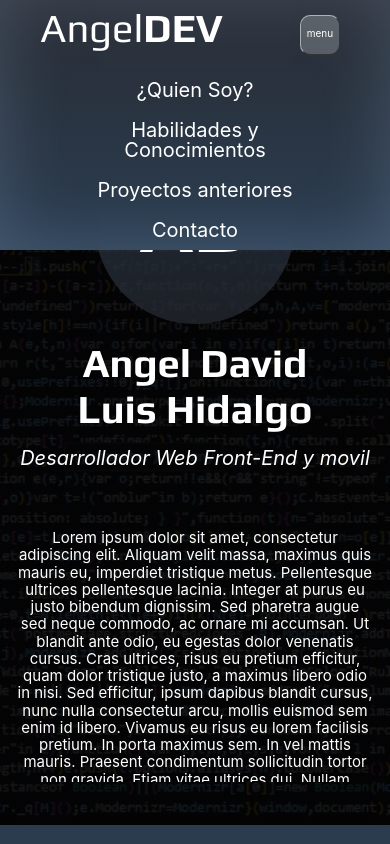
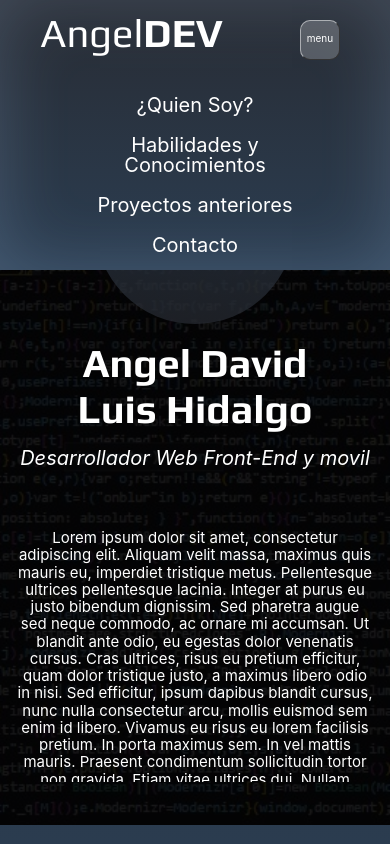
Before and after one commit to Angel-O-29/AngelDev, a React (Create React App) app: page / in a window 390 px wide. Shown: the top 844 px of the page. Built offline with nearby package versions, Linux system fonts and the light colour scheme.

Commit message:
mobile correction 2

```diff
--- a/src/components/Appbar/style.css
+++ b/src/components/Appbar/style.css
@@ -3,7 +3,7 @@
     z-index: 300;
     width: 100vw;
     top: 0;
-    max-height: 6.5rem;
+    height: 6.5rem;
     -webkit-box-shadow: inset 0px -0px 70px 0px rgba(181, 213, 255, 0.2);
     -moz-box-shadow: inset 0px -0px 70px 0px rgba(181,213,255,0.2);
     box-shadow: inset 0px -0px 70px 0px rgba(181,213,255,0.2);
@@ -23,7 +23,7 @@
 
 }
 .appbar:hover {
-    max-height: 500px;
+    height: 270px;
 }
 .titulo {
     font-size: 4rem;
--- a/src/containers/HomePage.js
+++ b/src/containers/HomePage.js
@@ -18,10 +18,12 @@ function HomePage() {
     return (
         <>
             <Headerdiv></Headerdiv>
+            <div>
                 <Appbar></Appbar>
                 <ContentDiv offsetY={offsetY}></ContentDiv>
                 <ProyectosDiv></ProyectosDiv>
                 <Footerdiv/>
+            </div>
         </>
     )
 }
```
